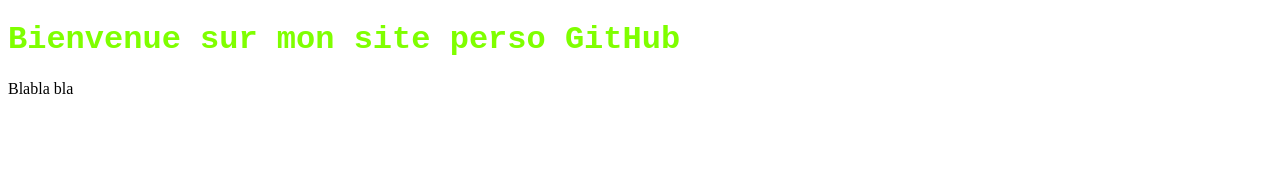
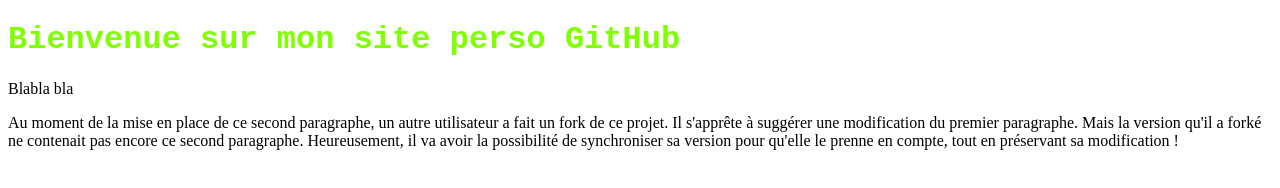
Before and after one commit to auer404/auer404.github.io, a plain HTML site: page index.html in a window 1280 px wide. Drawn offline with Linux system fonts and the light colour scheme.

Commit message:
Update index.html

```diff
--- a/index.html
+++ b/index.html
@@ -12,5 +12,7 @@
 
     <p>Blabla bla</p>
 
+    <p>Au moment de la mise en place de ce second paragraphe, un autre utilisateur a fait un fork de ce projet. Il s'apprête à suggérer une modification du premier paragraphe. Mais la version qu'il a forké ne contenait pas encore ce second paragraphe. Heureusement, il va avoir la possibilité de synchroniser sa version pour qu'elle le prenne en compte, tout en préservant sa modification !</p>
+
 </body>
 </html>
```
